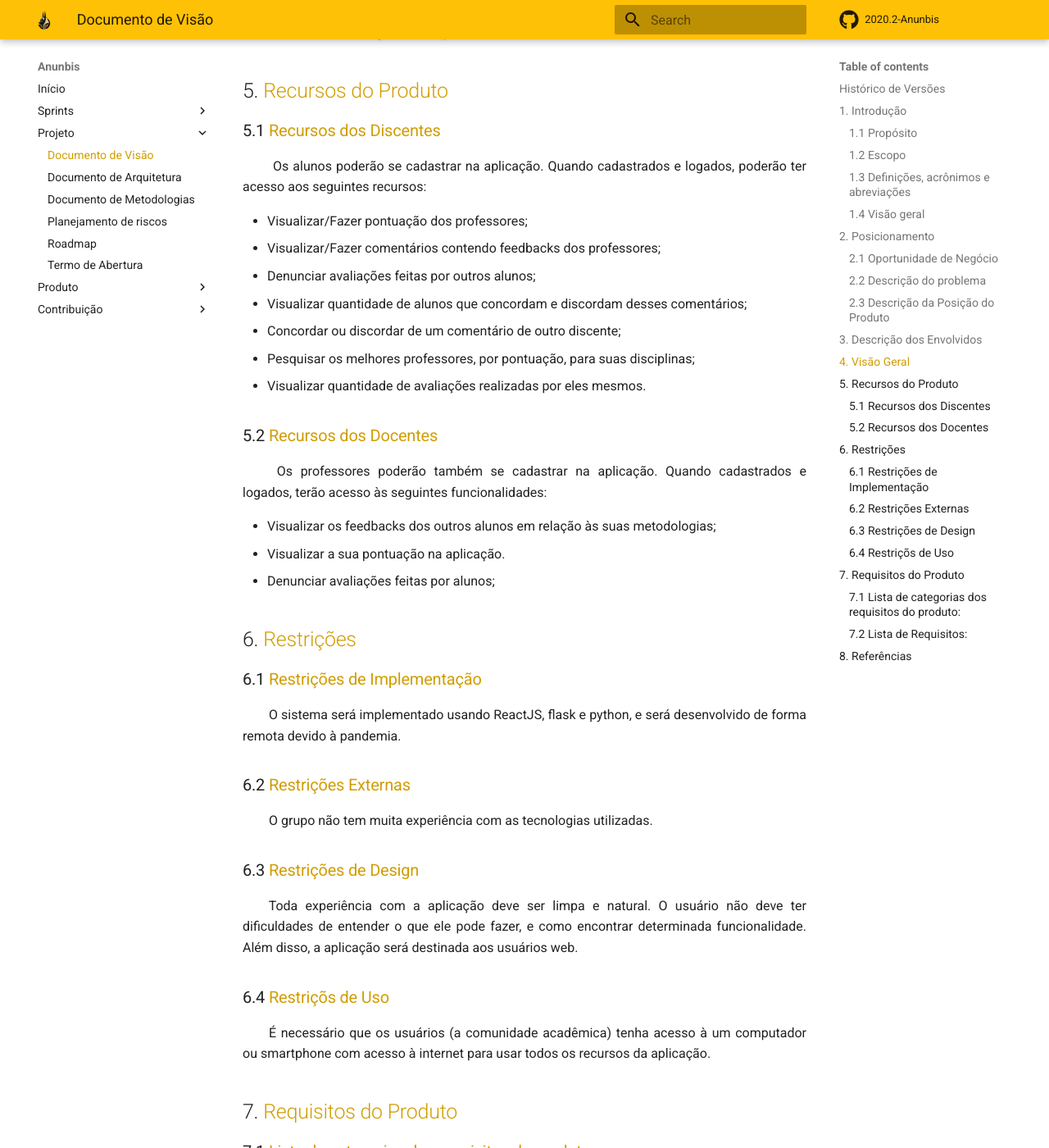
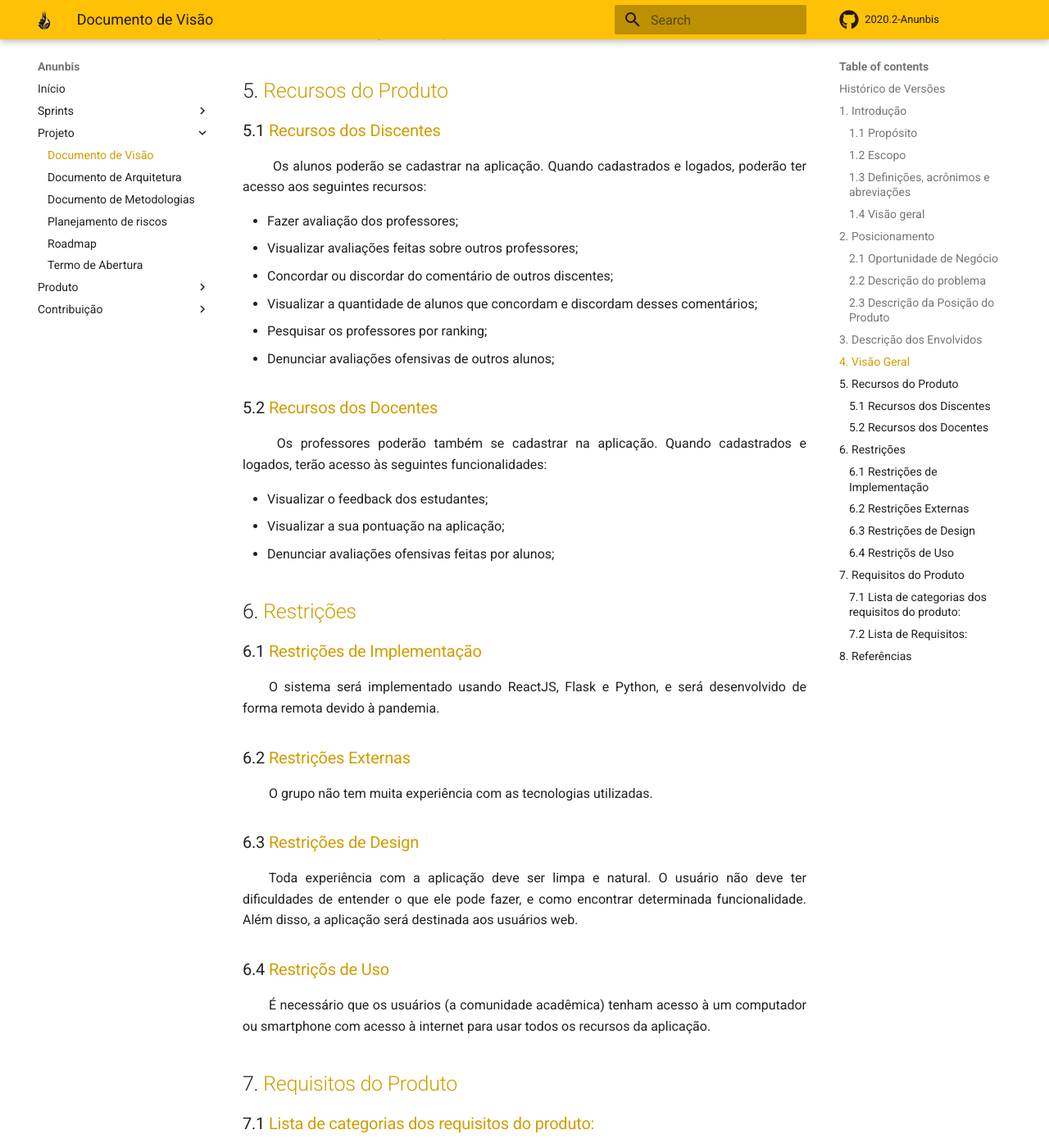
Before and after one commit to fga-eps-mds/2020.2-Anunbis, an MkDocs documentation site: the page built from docs/documentacao/documento-de-visao.md, in a window 1280 px wide and 1400 px high, scrolled down 2776 px. Shown: the whole window at 82% size. Built offline with MkDocs 1.6.1 and Material for MkDocs 9.7.7, drawn with Linux system fonts in a browser that asks for light colours; comment, search, counter and statistics services are not loaded; some of the changed text lies outside the part shown.

Commit message:
(#116) Atualizando recursos e requisitos do produto

```diff
--- a/docs/documentacao/documento-de-visao.md
+++ b/docs/documentacao/documento-de-visao.md
@@ -74,27 +74,26 @@ ___
 
 <p align="justify"> &emsp;&emsp; Os alunos poderão se cadastrar na aplicação. Quando cadastrados e logados, poderão ter acesso aos seguintes recursos:</p>
 
-* Visualizar/Fazer pontuação dos professores;
-* Visualizar/Fazer comentários contendo feedbacks dos professores;
-* Denunciar avaliações feitas por outros alunos;
-* Visualizar quantidade de alunos que concordam e discordam desses comentários;
-* Concordar ou discordar de um comentário de outro discente;
-* Pesquisar os melhores professores, por pontuação, para suas disciplinas;
-* Visualizar quantidade de avaliações realizadas por eles mesmos.
+* Fazer avaliação dos professores;
+* Visualizar avaliações feitas sobre outros professores;
+* Concordar ou discordar do comentário de outros discentes;
+* Visualizar a quantidade de alunos que concordam e discordam desses comentários;
+* Pesquisar os professores por ranking;
+* Denunciar avaliações ofensivas de outros alunos;
 
 ### 5.2 <a name="5.2">Recursos dos Docentes</a>
 
 <p align="justify"> &emsp;&emsp; Os professores poderão também se cadastrar na aplicação. Quando cadastrados e logados, terão acesso às seguintes funcionalidades:</p>
 
-* Visualizar os feedbacks dos outros alunos em relação às suas metodologias;
-* Visualizar a sua pontuação na aplicação.
-* Denunciar avaliações feitas por alunos;
+* Visualizar o feedback dos estudantes;
+* Visualizar a sua pontuação na aplicação;
+* Denunciar avaliações ofensivas feitas por alunos;
 
 ## 6. <a name="6">Restrições</a>
 
 ### 6.1 <a name="6.1">Restrições de Implementação</a>
 
-<p align="justify">&emsp;&emsp;O sistema será implementado usando ReactJS, flask e python, e será desenvolvido de forma remota devido à pandemia.</p>
+<p align="justify">&emsp;&emsp;O sistema será implementado usando ReactJS, Flask e Python, e será desenvolvido de forma remota devido à pandemia.</p>
 
 ### 6.2 <a name="6.2">Restrições Externas</a>
 <p align="justify">&emsp;&emsp;O grupo não tem muita experiência com as tecnologias utilizadas.</p>
@@ -103,7 +102,7 @@ ___
 <p align="justify"> &emsp;&emsp;Toda experiência com a aplicação deve ser limpa e natural. O usuário não deve ter dificuldades de entender o que ele pode fazer, e como encontrar determinada funcionalidade. Além disso, a aplicação será destinada aos usuários web.</p>
 
 ### 6.4 <a name="6.4">Restriçõs de Uso</a>
-<p align="justify"> &emsp;&emsp;É necessário que os usuários (a comunidade acadêmica) tenha acesso à um computador ou smartphone com acesso à internet para usar todos os recursos da aplicação.</p>
+<p align="justify"> &emsp;&emsp;É necessário que os usuários (a comunidade acadêmica) tenham acesso à um computador ou smartphone com acesso à internet para usar todos os recursos da aplicação.</p>
 
 ## 7. <a name="7">Requisitos do Produto</a>
 
@@ -120,16 +119,16 @@ ___
 |**Identificador**|**Requisito**|**Prioridade**|
 |:-|:-|:-|
 | RF01| Permitir que o usuário crie uma conta, edite, faça login e a delete| Alta|
-| RF02| Permitir que o usuário discente crie comentários e delete eles| Alta|
-| RF03| Permitir que o aluno concorde ou discorde do comentário de outro aluno| Alta|
-| RF04| Permitir que o aluno pontue um professor | Alta|
+| RF02| Permitir que o usuário pesquise professores| Alta|
+| RF03| Permitir que o usuário discente crie uma avalição e a delete| Alta|
+| RF04| Permitir que o aluno concorde ou discorde do comentário de outro aluno| Alta|
 | RF05| Exibir pontuação média e rank dos professores para todos os usuários | Alta|
-| RF06| Permitir que os discentes façam comentários anônimos | Média|
+| RF06| Permitir que os discentes façam avaliações anônimas | Média|
 | RF07| Exibir quantidade de avaliações que o usuário discente já realizou| Média|
 | RF08| A aplicação deve ter a experiência de uso simples e fluída, de linguagem fácil intuitiva| Alta|
 | RF09| Permitir o usuário a denunciar um comentário| Média|
-| RF10| Permitir que o aluno pesquise professores e disciplinas| Alta|
-| RF11| Exibir ao aluno quantidade de pessoas que concordam e discordam dos seus comentários, no total| Baixa|
+| RF10| Permitir que o docente veja as avaliações sobre si mesmo| Média|
+| RF11| Exibir ao aluno a quantidade de pessoas que concordam e discordam dos seus comentários| Baixa|
 
 ## 8. Referências
 
```
